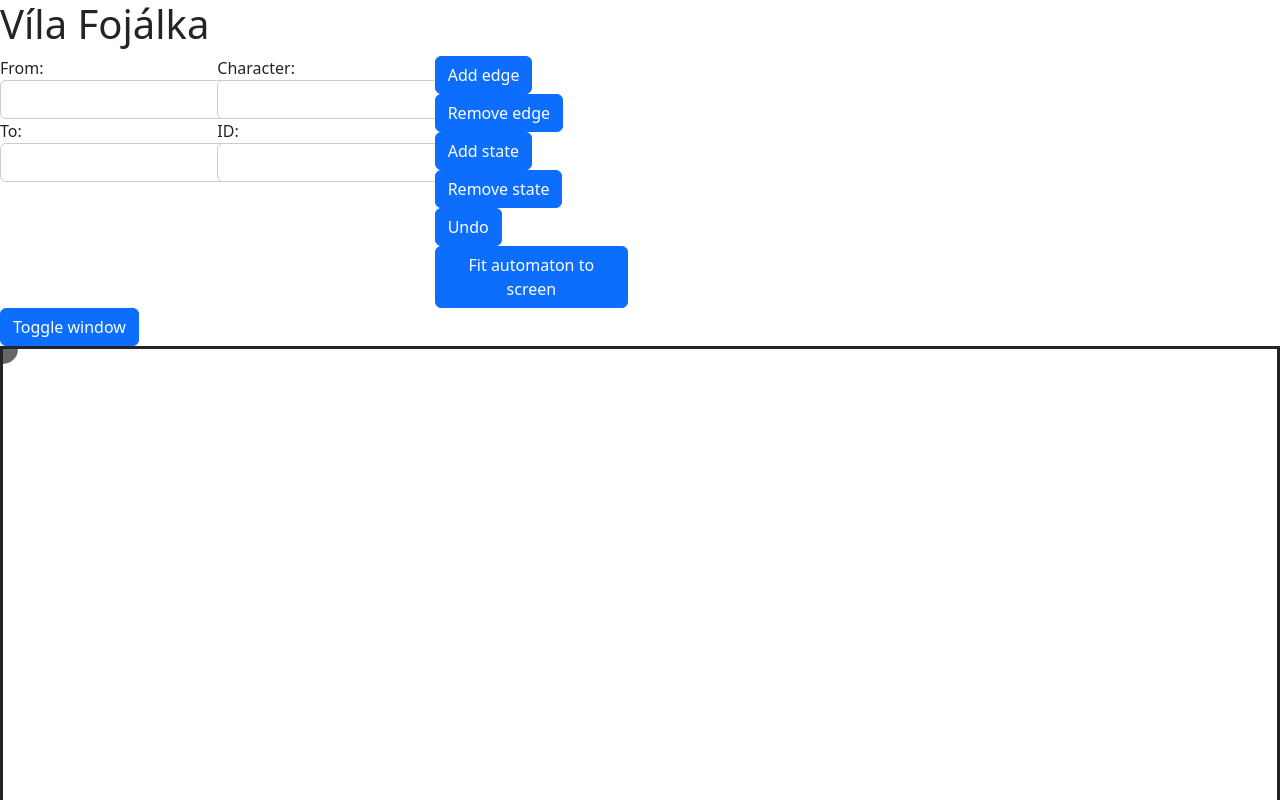
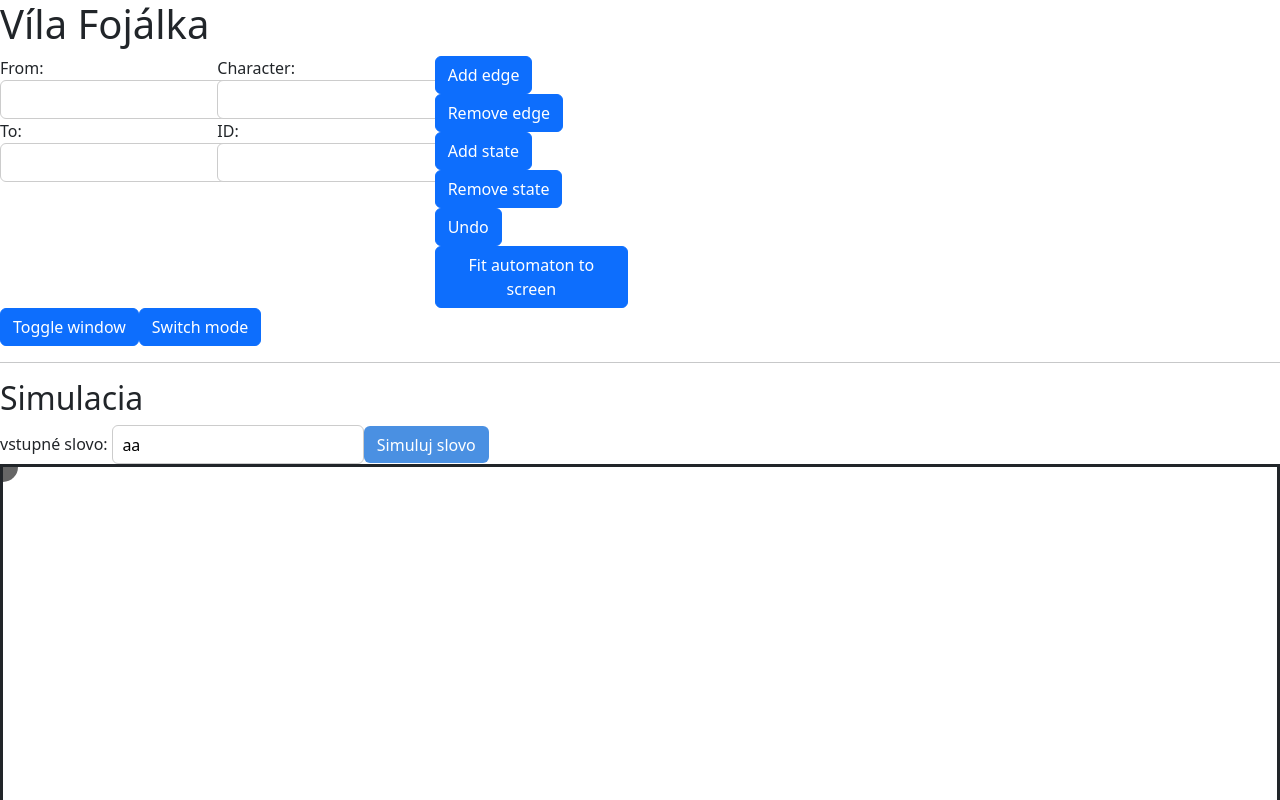
Before and after one commit to lukas-hornacek/fojalka, a React (Vite) app: page / in a window 1280 px wide. Shown: the top 800 px of the page. Built offline with nearby package versions, Linux system fonts and the light colour scheme.

Commit message:
Added functional controls and buttons for word simulation

```diff
--- a/src/core/automatonCore.ts
+++ b/src/core/automatonCore.ts
@@ -81,7 +81,7 @@ export class AutomatonCore implements IAutomatonCore {
 
   init(): undefined {
     this.visual.init();
-    this.visual.addNode(INITIAL_STATE,{x: 0, y:0})
+    this.visual.addNode(INITIAL_STATE, { x: 0, y:0 });
   }
 
   undo() {
--- /dev/null
+++ b/src/ui/SimulationControls.tsx
@@ -0,0 +1,116 @@
+import { useContext, useState } from "react";
+import { CoreContext } from "../core/CoreContext";
+import { IAutomatonCore } from "../core/automatonCore";
+import { Kind, Mode } from "../core/core";
+
+export default function VisualWindows() {
+  const coreContext = useContext(CoreContext);
+  // used temporary as for state change signalization
+  const [automatonCore, setAutomatonCore] = useState<IAutomatonCore | null>(null);
+
+  const [simulationWord, setSimulationWord] = useState("aa");
+  const [simulationWordPos, setSimulationWordPos] = useState(0);
+  const [wordRead, setWordRead] = useState<string[]>([]);
+  const [wordRemaining, setWordRemaining] = useState<string[]>([]);
+
+  const [errorMessage, setErrorMessage] = useState<IErrorMessage | undefined>(undefined);
+
+  function clearAll() {
+    setErrorMessage(undefined);
+  }
+
+  const startSimulation = (word: string[]) => {
+    if (coreContext == undefined) {
+      return;
+    }
+
+    const core = coreContext.primary;
+    if (core.kind == Kind.AUTOMATON) {
+      core.runStart(word);
+      setAutomatonCore(core);
+      setSimulationWordPos(0);
+      setWordRemaining(word);
+      setWordRead([]);
+    }
+  };
+  const stopSimulation = () => {
+    if (coreContext == undefined) {
+      return;
+    }
+    const core = coreContext.primary;
+    if (core.kind == Kind.AUTOMATON) {
+      core.runEnd();
+      setAutomatonCore(null);
+      setSimulationWordPos(0);
+      setWordRemaining([]);
+      setWordRead([]);
+    }
+  };
+
+  function nextStep() {
+    if (automatonCore == null) {
+      return;
+    }
+
+    setErrorMessage(undefined);
+    const error = automatonCore.runNext();
+    if (error) {
+      if (error.details === "Input end reached") {
+        alert("Si na konci slova!");
+      }
+      return;
+    }
+
+    setWordRead(Array.prototype.concat(wordRead, wordRemaining[0]));
+    setWordRemaining(wordRemaining.slice(1));
+    setSimulationWordPos(simulationWordPos + 1);
+  }
+  function prevStep() {
+    if (automatonCore == null) {
+      return;
+    }
+
+    setErrorMessage(undefined);
+    const error = automatonCore.runUndo();
+    if (error) {
+      if (error.details === "Cannot undo because command history is empty.") {
+        alert("Si na začiatku slova!");
+      }
+      return;
+    }
+
+    setWordRemaining(Array.prototype.concat(wordRemaining, wordRead[0]));
+    setWordRead(wordRead.slice(1));
+    setSimulationWordPos(simulationWordPos - 1);
+  }
+
+  return (
+    <>
+      <hr/>
+      <h2>Simulacia</h2>
+      <div hidden={coreContext?.mode.mode != Mode.VISUAL && false}>
+        <div hidden={automatonCore !== null}>
+          vstupné slovo: <input
+            type="text"
+            value={simulationWord}
+            onChange={w => setSimulationWord(w.target.value)}
+            placeholder="ababba"
+            disabled={automatonCore !== null}
+          />
+          <button onClick={() => { startSimulation(simulationWord.split("")); clearAll(); }}>Simuluj slovo</button> <br />
+        </div>
+        <div hidden={automatonCore === null}>
+          čítané slovo:
+          <input type="text" size={wordRead.length + 1} value={wordRead.join("")} readOnly/>
+          <input type="text" size={wordRemaining.length + 1} value={"→" + wordRemaining.join("")} readOnly/>
+          <button onClick={() => { stopSimulation(); setErrorMessage(undefined); }} hidden={automatonCore == null}>stopni simulaciu</button> <br/>
+          <button onClick={prevStep}>predchadzajuci krok</button>
+          <button onClick={nextStep}>dalsi krok</button> <br />
+          <div hidden={errorMessage === undefined}>
+            {errorMessage?.details}
+          </div>
+        </div>
+      </div>
+    </>
+  );
+}
--- /dev/null
+++ b/src/ui/SwitchWindow.tsx
@@ -0,0 +1,36 @@
+import { useContext } from "react";
+import { CoreContext } from "../core/CoreContext";
+import { Kind, Mode } from "../core/core";
+
+export default function ToggleWindow() {
+  const coreContext = useContext(CoreContext);
+  const switchMode = () => {
+    if (coreContext == undefined) {
+      return;
+    }
+    const core = coreContext.primary;
+    if (core.kind == Kind.AUTOMATON) {
+      core?.addState("a", { x: 50, y:0 });
+      core?.addState("b", { x: 100, y:0 });
+      core?.addState("c", { x: 200, y:0 });
+      core?.addEdge("q₀", "a", { id: "", inputChar:"a" });
+      core?.addEdge("a", "b", { id: "", inputChar:"a" });
+      core?.addEdge("b", "c", { id: "", inputChar:"a" });
+    }
+    if (coreContext?.mode.mode === Mode.VISUAL) {
+      coreContext?.switchToEditMode(false);
+      console.log("Switched to EDIT mode");
+    } else if (coreContext?.mode.mode === Mode.EDIT) {
+      coreContext?.switchToVisualMode();
+      console.log("Switched to VISUAL mode");
+    }
+  };
+
+  if (!coreContext) {
+    throw new Error("SwitchWindow must be used within a CoreProvider");
+  }
+
+  return (
+    <button className="btn btn-primary" onClick={switchMode}>Switch mode</button>
+  );
+}
--- a/src/ui/VisualWindows.tsx
+++ b/src/ui/VisualWindows.tsx
@@ -1,6 +1,8 @@
 import { useState } from "react";
 import AutomatonWindow from "./AutomatonWindow";
+import SimulationControls from "./SimulationControls";
 import ToggleWindow from "./ToggleWindow";
+import SwitchWindow from "./SwitchWindow";
 
 // component that contains cytoscape windows that are filled with elements by Visual
 // handles switching between showing one and two windows at a time
@@ -17,6 +19,8 @@ export default function VisualWindows() {
   return (
     <>
       <ToggleWindow toggle={toggle}/>
+      <SwitchWindow />
+      <SimulationControls />
       <div id="cy-window" className="d-flex flex-row">
         <AutomatonWindow primary={true} cols={cols} />
         {showSecondary ? <AutomatonWindow primary={false} cols={6} /> : null}
```
